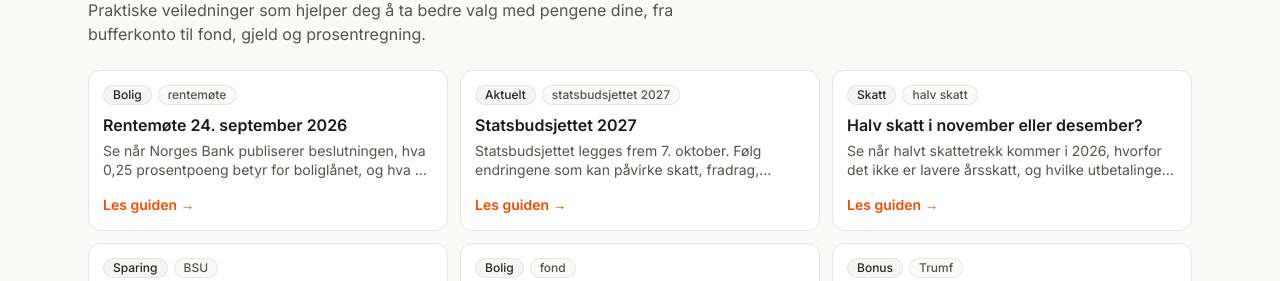
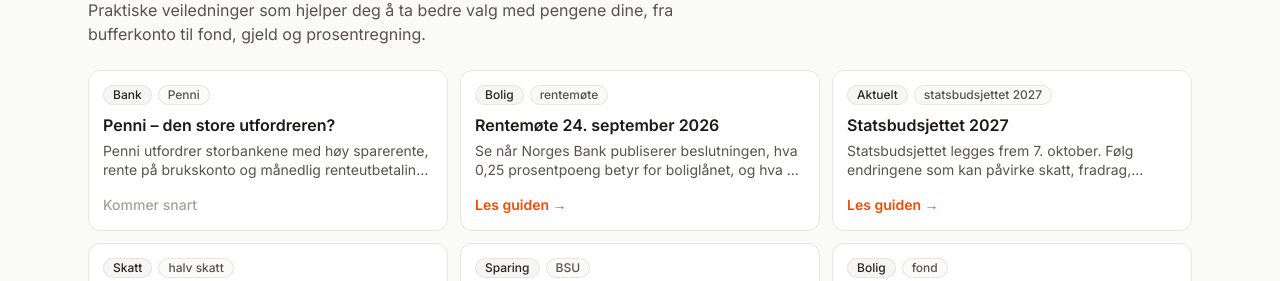
Before and after one commit to aasen99/pengerifokus, a Next.js app: page /guider in a window 1280 px wide. Shown: the part 151-432 px from the top of the page. Built offline with nearby package versions, Linux system fonts and the light colour scheme; no server answers.

Commit message:
Register published Penni article in guide catalog

```diff
--- a/src/data/guider.ts
+++ b/src/data/guider.ts
@@ -5,6 +5,28 @@ import type { Guide } from "@/types/content";
  * Admin kan opprette, redigere og sette status (published/draft) på guider.
  */
 export const guider: Guide[] = [
+  {
+    id: "guide-25",
+    slug: "penni-den-store-utfordreren",
+    status: "published",
+    featured: true,
+    title: "Penni – den store utfordreren?",
+    description:
+      "Penni utfordrer storbankene med høy sparerente, rente på brukskonto og månedlig renteutbetaling. Men lønner det seg når bankkortet koster 300 kroner?",
+    category: "Bank",
+    tags: [
+      "Penni",
+      "Eika Digitalbank",
+      "sparekonto",
+      "brukskonto",
+      "bankkort",
+      "innskuddsrente",
+      "månedlig renteutbetaling",
+    ],
+    createdAt: "2026-11-13",
+    updatedAt: "2026-11-13",
+  },
+
   {
     id: "guide-19",
     slug: "rentemote-september-2026",
```
